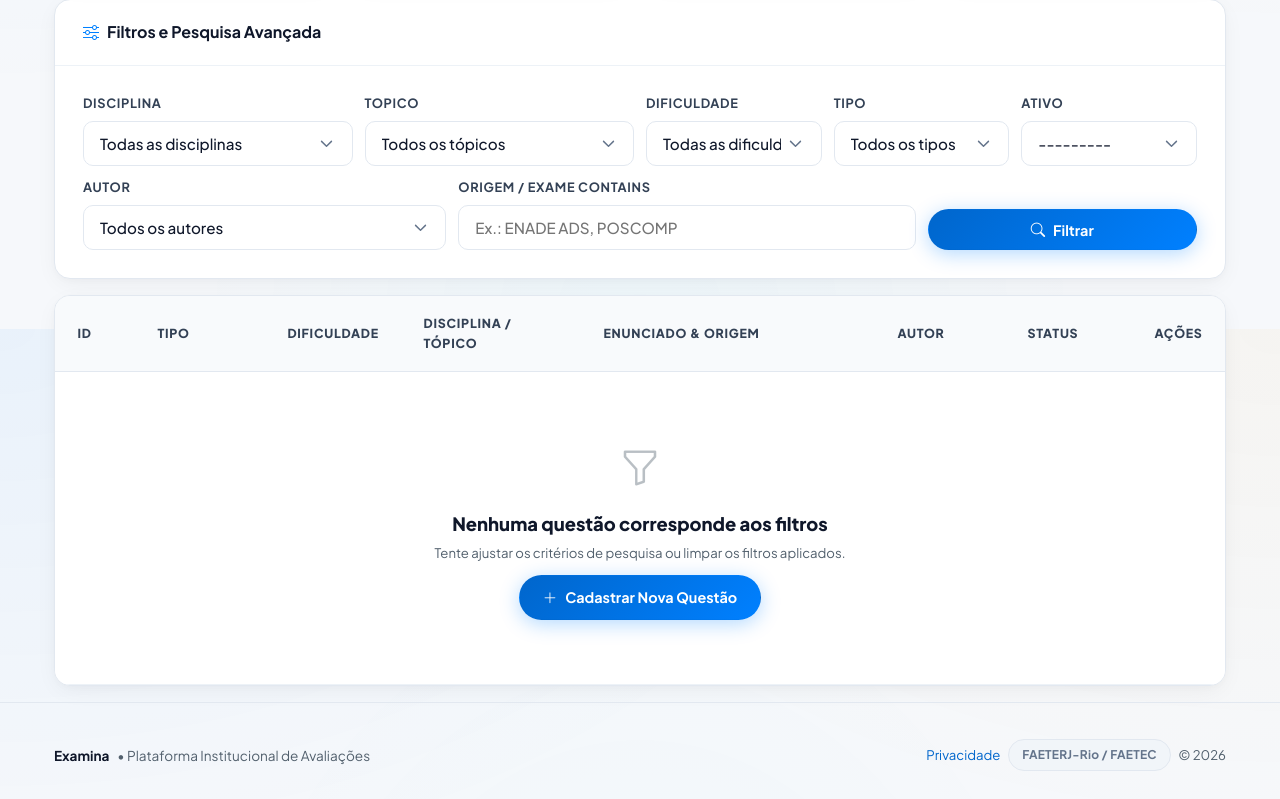
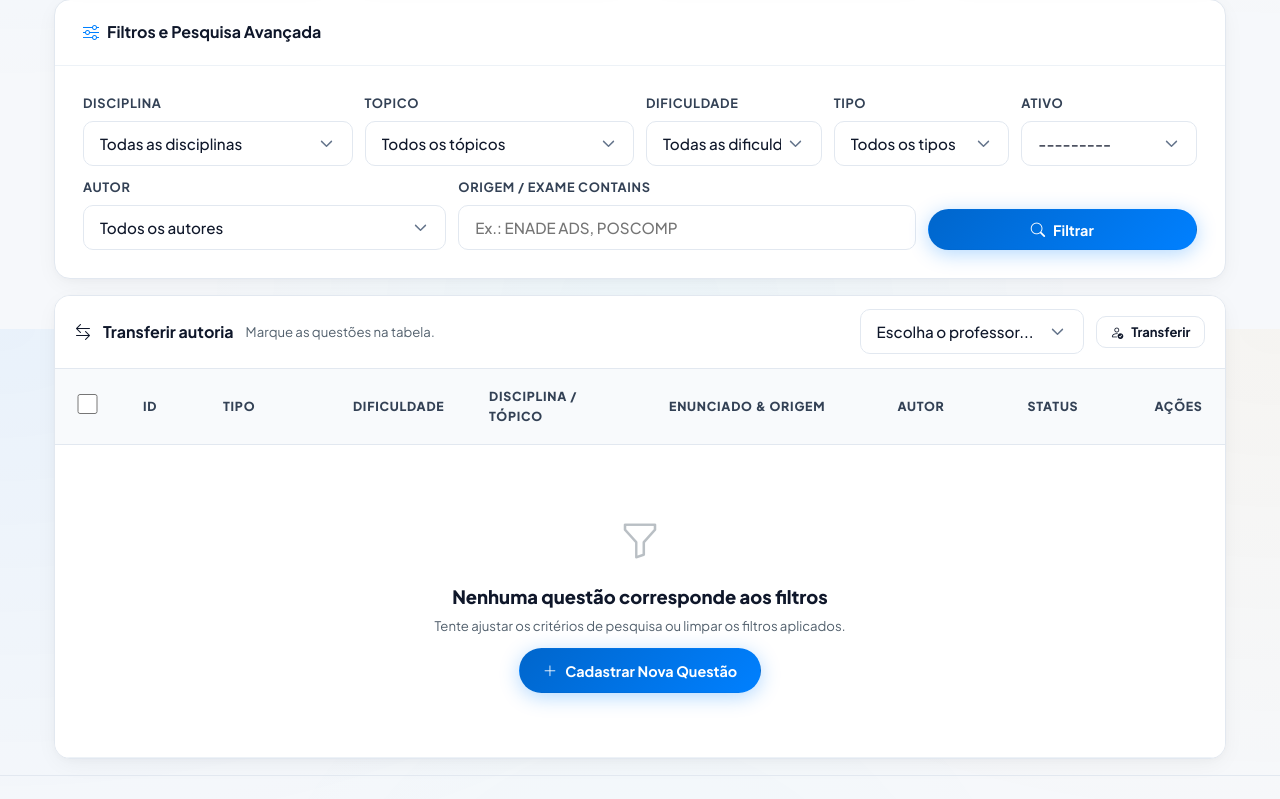
Before and after one commit to yDiegoRosa/Examina, a Django app: page / in a window 1280 px wide. Shown: the part 471-1270 px from the top of the page. Before the commit the page ends 1242 px from the top, so only its background shows below. Run offline with Django 5.2, Linux system fonts and the light colour scheme; the visitor is signed in with stand-in values (Sample User, id 1); data comes from the database, SQL or seed files in the repository; data that the repository does not hold is empty; parts of the project's set-up code (start-up, migrations or seed data) failed here and were passed over; some libraries are stand-ins or nearby versions.

Commit message:
feat: import questions on behalf of a professor and bulk-transfer authorship
A professor only sees and uses the questions they authored, so questions
imported with the administrator's login never reached the professor.
Two tools for the administrator (decision of 2026-11-02, options B + C):

- Import screen: new "Autor das questões" field (administrator only;
  default "Eu mesmo"). The questions go straight into the chosen
  professor's collection and the success message says "em nome de ...".
  For anyone else the field does not exist, so a posted value is ignored.
- Question list: "Transferir autoria" bar (administrator only) with a
  checkbox column, "select all on this page", and "Todas as N do filtro
  atual" (shown only when a filter is active; the view also refuses
  "all" without a filter, so the whole collection is never moved by
  accident). JS confirmation shows the count and the new author. The
  redirect keeps the current filters.
- Target must be an active professor, coordinator or administrator.
  Each changed question gets a history version with the user who did it
  and the reason "Autoria transferida para <login>", now shown on the
  history page. Questions already owned by the target are skipped.

Docs: importacao-questoes.md (rule 8) and deploy.md (step 4).

Tests (16): field visible only to the administrator, import on behalf of
a professor (and the professor then sees them), default author, a
professor cannot import for someone else, transfer of marked questions,
history user/reason, transfer of all in the filter, "all" without a
filter refused, nothing marked, invalid target, already-owned skipped,
403 for coordinator/professors, 405 on GET, bar and "all" option
visibility.

Co-Authored-By: Claude Opus 5.5 <noreply@anthropic.com>

```diff
--- a/banco_questoes/forms.py
+++ b/banco_questoes/forms.py
@@ -5,6 +5,7 @@ from django.core.exceptions import ValidationError
 from django.forms import inlineformset_factory
 
 from .models import Alternativa, Disciplina, Questao, Topico
+from .permissions import eh_administrador
 from .seguranca_login import minutos_de_bloqueio
 from .utils import alternativas_repetidas
 
@@ -158,11 +159,62 @@ class CSVUploadForm(forms.Form):
         f'{getattr(settings, "IMPORT_ZIP_MAX_SIZE_MB", 50)} MB',
     )
 
+    def __init__(self, *args, usuario=None, **kwargs):
+        super().__init__(*args, **kwargs)
+        # Só o administrador importa "em nome de" outro professor (o professor vê e usa nas provas só
+        # as questões de que é autor — ver academico.acesso).
+        if usuario is not None and eh_administrador(usuario):
+            self.fields['autor'] = _AutorChoiceField(
+                label='Autor das questões',
+                queryset=possiveis_autores(),
+                required=False,
+                empty_label='Eu mesmo',
+                widget=forms.Select(attrs={'class': 'form-select'}),
+                help_text='As questões entram no acervo do professor escolhido, que poderá usá-las nas provas dele.',
+            )
+
     def clean_arquivo(self):
         arquivo = self.cleaned_data.get('arquivo')
         if arquivo:
             _validate_upload_file(arquivo)
         return arquivo
+
+
+# ---------------------------------------------------------------------------
+# Autoria das questões (importar em nome de / transferir em lote)
+# ---------------------------------------------------------------------------
+def possiveis_autores():
+    """Contas ativas que podem ser autoras de questões: professores, coordenação e administração."""
+    from django.contrib.auth import get_user_model
+    from django.db.models import Q
+
+    from .permissions import GRUPO_ADMINISTRADOR, GRUPO_COORDENADOR
+
+    return (
+        get_user_model()
+        .objects.filter(is_active=True)
+        .filter(Q(is_superuser=True) | Q(groups__name__in=['Docente', GRUPO_COORDENADOR, GRUPO_ADMINISTRADOR]))
+        .distinct()
+        .order_by('first_name', 'last_name', 'username')
+    )
+
+
+class _AutorChoiceField(forms.ModelChoiceField):
+    def label_from_instance(self, obj):
+        nome = obj.get_full_name()
+        return f'{nome} ({obj.get_username()})' if nome else obj.get_username()
+
+
+class TransferirAutoriaForm(forms.Form):
+    """Acervo → transferir as questões marcadas (ou todas do filtro atual) para outro professor."""
+
+    novo_autor = _AutorChoiceField(
+        label='Transferir para',
+        queryset=possiveis_autores(),
+        empty_label='Escolha o professor...',
+        widget=forms.Select(attrs={'class': 'form-select', 'aria-label': 'Transferir para'}),
+    )
+    todas_do_filtro = forms.BooleanField(required=False)
 
 
 # ---------------------------------------------------------------------------
--- a/banco_questoes/static/banco_questoes/css/custom.css
+++ b/banco_questoes/static/banco_questoes/css/custom.css
@@ -1903,6 +1903,43 @@ a:hover {
   word-break: break-all;
 }
 
+/* Lista de questões: transferir autoria (administrador) */
+.transferir-autoria {
+  display: flex;
+  flex-wrap: wrap;
+  align-items: center;
+  justify-content: space-between;
+  gap: 0.75rem 1rem;
+  padding: 0.85rem 1.25rem;
+  border-bottom: 1px solid var(--border-color);
+  background: var(--bg-surface);
+}
+
+.transferir-autoria-titulo,
+.transferir-autoria-campos {
+  display: flex;
+  flex-wrap: wrap;
+  align-items: center;
+  gap: 0.5rem 0.75rem;
+}
+
+.transferir-autoria-campos .form-select {
+  width: auto;
+  min-width: 14rem;
+  max-width: 100%;
+}
+
+.importar-em-nome {
+  max-width: 28rem;
+}
+
+@media (max-width: 576px) {
+  .transferir-autoria-campos,
+  .transferir-autoria-campos .form-select {
+    width: 100%;
+  }
+}
+
 /* Página de Privacidade */
 .privacidade-lista {
   margin: 0 0 0.75rem 1.1rem;
--- a/banco_questoes/templates/banco_questoes/base.html
+++ b/banco_questoes/templates/banco_questoes/base.html
@@ -29,7 +29,7 @@
   <link rel="stylesheet" href="https://cdn.jsdelivr.net/npm/bootstrap-icons@1.11.3/font/bootstrap-icons.min.css">
 
   <!-- Design System Vanilla CSS (Zero Bootstrap) -->
-  <link rel="stylesheet" href="{% static 'banco_questoes/css/custom.css' %}?v=20261102.1">
+  <link rel="stylesheet" href="{% static 'banco_questoes/css/custom.css' %}?v=20261102.2">
 
   {% block extra_css %}{% endblock %}
 </head>
--- a/banco_questoes/templates/banco_questoes/questao_history.html
+++ b/banco_questoes/templates/banco_questoes/questao_history.html
@@ -283,6 +283,10 @@
       </div>
     </div>
 
+    {% if v.record.history_change_reason %}
+    <p class="small text-muted mb-2"><i class="bi bi-info-circle"></i> {{ v.record.history_change_reason }}</p>
+    {% endif %}
+
     <!-- Diff dos campos -->
     {% if v.diffs %}
     <button class="diff-toggle-btn" onclick="toggleDiff(this)" aria-expanded="true">
--- a/banco_questoes/templates/banco_questoes/questao_list.html
+++ b/banco_questoes/templates/banco_questoes/questao_list.html
@@ -150,10 +150,40 @@
 
 <!-- Tabela de Questões SaaS -->
 <div class="card-surface">
+  {% if transferir_form %}
+  {# Administrador: passar questões para outro professor (ex.: importadas com o login errado). #}
+  <form method="post" action="{% url 'banco_questoes:questao_transferir_autor' %}" id="form-transferir"
+        class="transferir-autoria" data-total-filtro="{{ page_obj.paginator.count }}">
+    {% csrf_token %}
+    <input type="hidden" name="filtros" value="{{ querystring }}">
+    <div class="transferir-autoria-titulo">
+      <i class="bi bi-arrow-left-right"></i>
+      <span class="font-bold">Transferir autoria</span>
+      <span class="small text-muted" id="transferir-marcadas" aria-live="polite">Marque as questões na tabela.</span>
+    </div>
+    <div class="transferir-autoria-campos">
+      {{ transferir_form.novo_autor }}
+      {% if has_active_filters %}
+      <label class="switch-container small">
+        <input type="checkbox" name="todas_do_filtro" value="1" class="form-checkbox" id="transferir-todas">
+        Todas as {{ page_obj.paginator.count }} do filtro atual
+      </label>
+      {% endif %}
+      <button type="submit" class="btn btn-outline btn-sm">
+        <i class="bi bi-person-check"></i> Transferir
+      </button>
+    </div>
+  </form>
+  {% endif %}
   <div class="table-responsive">
     <table class="saas-table">
       <thead>
         <tr>
+          {% if transferir_form %}
+          <th style="width: 44px;">
+            <input type="checkbox" class="form-checkbox" id="marcar-todas" title="Marcar todas desta página" aria-label="Marcar todas as questões desta página">
+          </th>
+          {% endif %}
           <th style="width: 80px;">ID</th>
           <th style="width: 130px;">Tipo</th>
           <th style="width: 120px;">Dificuldade</th>
@@ -167,6 +197,12 @@
       <tbody>
         {% for q in questoes %}
         <tr>
+          {% if transferir_form %}
+          <td>
+            <input type="checkbox" name="questoes" value="{{ q.pk }}" form="form-transferir"
+                   class="form-checkbox marcar-questao" aria-label="Selecionar a questão #{{ q.pk }}">
+          </td>
+          {% endif %}
           <td>
             <span class="font-bold text-muted font-mono">#{{ q.pk }}</span>
           </td>
@@ -272,7 +308,7 @@
         </tr>
         {% empty %}
         <tr>
-          <td colspan="8" class="text-center" style="padding: 4rem 1.5rem;">
+          <td colspan="{% if transferir_form %}9{% else %}8{% endif %}" class="text-center" style="padding: 4rem 1.5rem;">
             <div class="text-muted mb-3" style="font-size: 2.5rem; opacity: 0.4;">
               <i class="bi bi-funnel"></i>
             </div>
@@ -346,6 +382,58 @@
         .catch(err => console.error('Erro ao atualizar tópicos no filtro:', err));
     });
   }
+
+  // Transferir autoria (só aparece para o administrador)
+  const formTransferir = document.getElementById('form-transferir');
+  if (formTransferir) {
+    const caixas = Array.from(document.querySelectorAll('.marcar-questao'));
+    const marcarTodas = document.getElementById('marcar-todas');
+    const todasDoFiltro = document.getElementById('transferir-todas');
+    const aviso = document.getElementById('transferir-marcadas');
+    const contar = () => caixas.filter(c => c.checked).length;
+    const atualizar = () => {
+      const n = contar();
+      if (todasDoFiltro && todasDoFiltro.checked) {
+        aviso.textContent = 'Todas as ' + formTransferir.dataset.totalFiltro + ' questões do filtro atual.';
+      } else {
+        aviso.textContent = n ? n + ' questão(ões) marcada(s).' : 'Marque as questões na tabela.';
+      }
+      if (marcarTodas) {
+        marcarTodas.checked = n > 0 && n === caixas.length;
+        marcarTodas.indeterminate = n > 0 && n < caixas.length;
+      }
+    };
+    caixas.forEach(c => c.addEventListener('change', atualizar));
+    if (marcarTodas) {
+      marcarTodas.addEventListener('change', () => {
+        caixas.forEach(c => { c.checked = marcarTodas.checked; });
+        atualizar();
+      });
+    }
+    if (todasDoFiltro) todasDoFiltro.addEventListener('change', atualizar);
+
+    formTransferir.addEventListener('submit', (ev) => {
+      const select = formTransferir.querySelector('select[name=novo_autor]');
+      const destino = select.options[select.selectedIndex];
+      const todas = todasDoFiltro && todasDoFiltro.checked;
+      const n = todas ? Number(formTransferir.dataset.totalFiltro) : contar();
+      if (!select.value) {
+        ev.preventDefault();
+        alert('Escolha o professor que vai receber as questões.');
+        select.focus();
+        return;
+      }
+      if (!n) {
+        ev.preventDefault();
+        alert('Marque ao menos uma questão na tabela.');
+        return;
+      }
+      if (!confirm('Transferir ' + n + ' questão(ões) para ' + destino.text + '? Elas passam a ser do novo autor e saem do acervo de quem as tinha.')) {
+        ev.preventDefault();
+      }
+    });
+    atualizar();
+  }
 })();
 </script>
 {% endblock %}
--- a/banco_questoes/templates/registration/login.html
+++ b/banco_questoes/templates/registration/login.html
@@ -15,7 +15,7 @@
   <link rel="stylesheet" href="https://cdn.jsdelivr.net/npm/bootstrap-icons@1.11.3/font/bootstrap-icons.min.css">
 
   <!-- Design System Vanilla CSS (Zero Bootstrap) -->
-  <link rel="stylesheet" href="{% static 'banco_questoes/css/custom.css' %}?v=20261102.1">
+  <link rel="stylesheet" href="{% static 'banco_questoes/css/custom.css' %}?v=20261102.2">
 </head>
 <body class="login-page-wrapper">
 
--- a/banco_questoes/urls.py
+++ b/banco_questoes/urls.py
@@ -12,6 +12,7 @@ urlpatterns = [
     path('questoes/<int:pk>/toggle-ativo/', views.questao_toggle_ativo, name='questao_toggle_ativo'),
     path('questoes/<int:pk>/historico/', views.questao_history, name='questao_history'),
     path('questoes/importar/', views.questao_import, name='questao_import'),
+    path('questoes/transferir-autoria/', views.questao_transferir_autor, name='questao_transferir_autor'),
     path('questoes/modelo-csv/', views.download_modelo_csv, name='download_modelo_csv'),
     path('questoes/modelo-excel/', views.download_modelo_xlsx, name='download_modelo_xlsx'),
     path('questoes/exemplo-zip/', views.download_exemplo_zip, name='download_exemplo_zip'),
--- a/banco_questoes/views.py
+++ b/banco_questoes/views.py
@@ -6,17 +6,21 @@ from django.contrib.auth.decorators import login_required
 from django.core.exceptions import PermissionDenied
 from django.core.paginator import Paginator
 from django.db import transaction
-from django.http import HttpResponse, HttpResponseNotAllowed, JsonResponse
+from django.http import HttpResponse, HttpResponseNotAllowed, JsonResponse, QueryDict
 from django.shortcuts import get_object_or_404, redirect, render
+from django.urls import reverse
+from django.views.decorators.http import require_POST
 
 from .filters import QuestaoFilter
-from .forms import AlternativaFormSet, CSVUploadForm, QuestaoForm
+from .forms import AlternativaFormSet, CSVUploadForm, QuestaoForm, TransferirAutoriaForm
 from .importer import CSVImportService
 from .models import Disciplina, Questao, Topico
 from .parser import CSVParseError
 from .permissions import (
+    administrador_required,
     can_change_questao,
     docente_ou_coordenador_required,
+    eh_administrador,
     is_docente_ou_coordenador,
     pode_editar_questao_required,
 )
@@ -110,6 +114,8 @@ def questao_list(request):
                     'pk', flat=True
                 )
             ),
+            # Só o administrador transfere a autoria (corrige questões importadas com o login errado).
+            'transferir_form': TransferirAutoriaForm() if eh_administrador(request.user) else None,
         },
     )
 
@@ -269,6 +275,62 @@ def questao_toggle_ativo(request, pk):
         )
 
     return redirect('banco_questoes:questao_list')
+
+
+# ---------------------------------------------------------------------------
+# Transferir autoria em lote (administrador)
+# ---------------------------------------------------------------------------
+@require_POST
+@login_required
+@administrador_required
+def questao_transferir_autor(request):
+    """
+    Passa as questões marcadas na lista (ou todas as do filtro atual) para outro professor.
+    Como o professor só vê e usa as questões que são dele, é assim que o administrador corrige
+    uma importação feita com o próprio login. Cada questão alterada ganha uma versão no
+    histórico, com o motivo e quem fez.
+    """
+    from academico.acesso import questoes_visiveis
+
+    filtros = request.POST.get('filtros', '')
+    destino = reverse('banco_questoes:questao_list') + (f'?{filtros}' if filtros else '')
+
+    form = TransferirAutoriaForm(request.POST)
+    if not form.is_valid():
+        messages.error(request, 'Escolha o professor que vai receber as questões.')
+        return redirect(destino)
+    novo_autor = form.cleaned_data['novo_autor']
+
+    if form.cleaned_data['todas_do_filtro']:
+        consulta = QueryDict(filtros)
+        # Sem filtro, "todas" seria o acervo inteiro: exige ao menos um filtro aplicado.
+        if not any(consulta.get(campo) for campo in QuestaoFilter.Meta.fields):
+            messages.error(request, 'Para transferir todas de uma vez, filtre a lista antes (por exemplo, pelo autor).')
+            return redirect(destino)
+        questoes = QuestaoFilter(consulta, queryset=questoes_visiveis(request.user)).qs
+    else:
+        ids = [pk for pk in map(parse_pk, request.POST.getlist('questoes')) if pk]
+        if not ids:
+            messages.info(request, 'Marque ao menos uma questão (ou "todas do filtro atual").')
+            return redirect(destino)
+        questoes = questoes_visiveis(request.user).filter(pk__in=ids)
+
+    nome = novo_autor.get_full_name() or novo_autor.username
+    total = 0
+    with transaction.atomic():
+        for questao in questoes.exclude(autor=novo_autor):
+            questao.autor = novo_autor
+            questao._history_user = request.user
+            questao._change_reason = f'Autoria transferida para {novo_autor.username}'[:100]
+            questao.save(update_fields=['autor', 'atualizado_em'])
+            total += 1
+
+    if total:
+        logger.info('Autoria de %d questão(ões) transferida para %s por %s.', total, novo_autor, request.user)
+        messages.success(request, f'{total} questão(ões) transferida(s) para {nome}.')
+    else:
+        messages.info(request, f'Nenhuma questão alterada: as escolhidas já eram de {nome}.')
+    return redirect(destino)
 
 
 # ---------------------------------------------------------------------------
@@ -653,7 +715,7 @@ def questao_import(request):
     relatorio = None
 
     if request.method == 'POST':
-        upload_form = CSVUploadForm(request.POST, request.FILES)
+        upload_form = CSVUploadForm(request.POST, request.FILES, usuario=request.user)
 
         if not upload_form.is_valid():
             # Mensagem de erro vinda de clean_arquivo() (extensão, tamanho, magic bytes)
@@ -666,16 +728,18 @@ def questao_import(request):
             )
 
         arquivo = upload_form.cleaned_data['arquivo']
+        # Administrador pode importar "em nome de" um professor; senão o autor é quem importa.
+        autor = upload_form.cleaned_data.get('autor') or request.user
 
         try:
-            relatorio = CSVImportService.import_file(arquivo, filename=arquivo.name, autor=request.user)
+            relatorio = CSVImportService.import_file(arquivo, filename=arquivo.name, autor=autor)
         except CSVParseError as err:
             logger.warning('Erro de formato durante importação: %s', err)
             messages.error(request, f'Erro ao ler o arquivo: {err}')
             return render(
                 request,
                 'banco_questoes/questao_import.html',
-                {'titulo': 'Importação em Lote', 'upload_form': CSVUploadForm()},
+                {'titulo': 'Importação em Lote', 'upload_form': CSVUploadForm(usuario=request.user)},
             )
         except Exception as exc:
             logger.exception('Erro inesperado durante importação: %s', exc)
@@ -683,7 +747,7 @@ def questao_import(request):
             return render(
                 request,
                 'banco_questoes/questao_import.html',
-                {'titulo': 'Importação em Lote', 'upload_form': CSVUploadForm()},
+                {'titulo': 'Importação em Lote', 'upload_form': CSVUploadForm(usuario=request.user)},
             )
 
         if relatorio.total_processadas == 0:
@@ -691,15 +755,16 @@ def questao_import(request):
             return render(
                 request,
                 'banco_questoes/questao_import.html',
-                {'titulo': 'Importação em Lote', 'upload_form': CSVUploadForm()},
+                {'titulo': 'Importação em Lote', 'upload_form': CSVUploadForm(usuario=request.user)},
             )
 
         if relatorio.total_sucesso > 0:
             com_imagem = f', {relatorio.total_com_imagem} com imagem' if relatorio.total_com_imagem else ''
+            em_nome = '' if autor == request.user else f' em nome de {autor.get_full_name() or autor.username}'
             messages.success(
                 request,
                 f'Importação concluída: {relatorio.total_sucesso} questão(ões) importada(s) e comitadas no acervo'
-                f'{com_imagem}.',
+                f'{em_nome}{com_imagem}.',
             )
         if relatorio.total_rejeitadas > 0:
             messages.warning(
@@ -707,7 +772,7 @@ def questao_import(request):
                 f'Atenção: {relatorio.total_rejeitadas} questão(ões) foram rejeitadas devido a inconsistências/duplicidade.',
             )
     else:
-        upload_form = CSVUploadForm()
+        upload_form = CSVUploadForm(usuario=request.user)
 
     return render(
         request,
```
Also changed, not shown: banco_questoes/templates/banco_questoes/questao_import.html (+11 -0 lines), banco_questoes/tests/test_autoria.py (added, +218 -0 lines), docs/deploy.md (+5 -2 lines), docs/importacao-questoes.md (+3 -0 lines).
